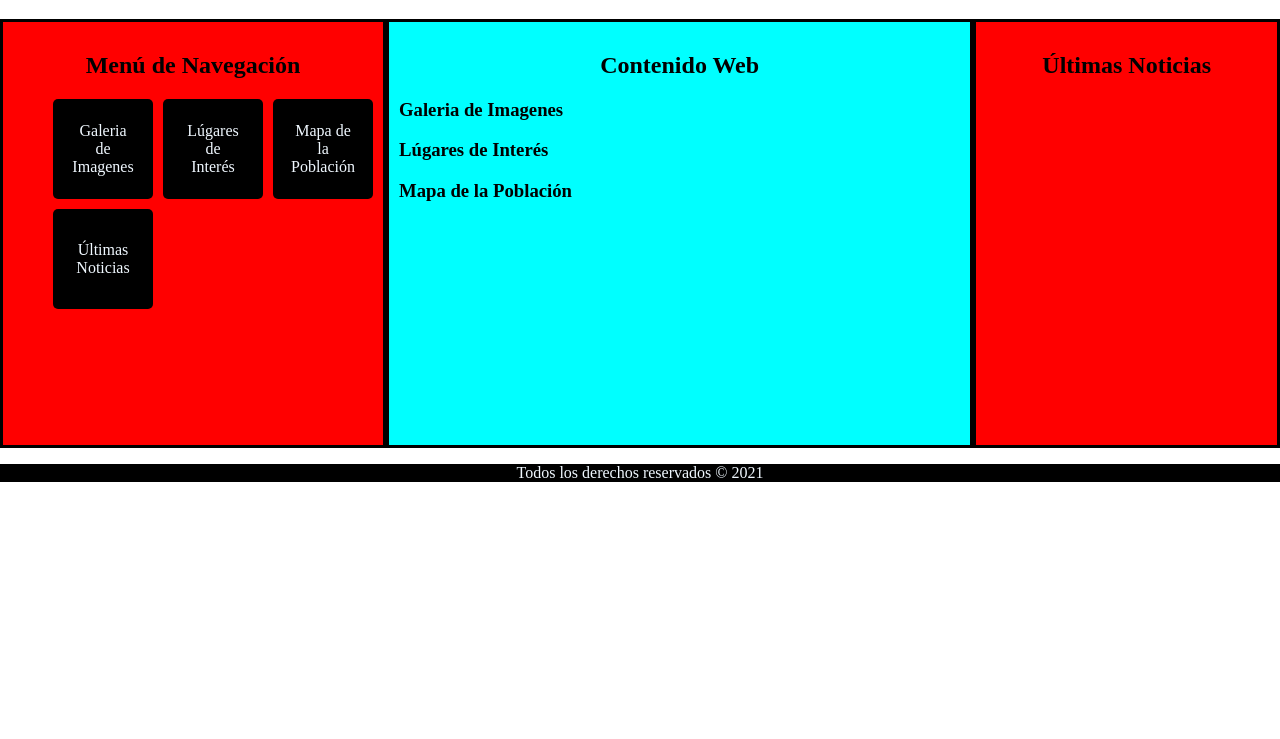
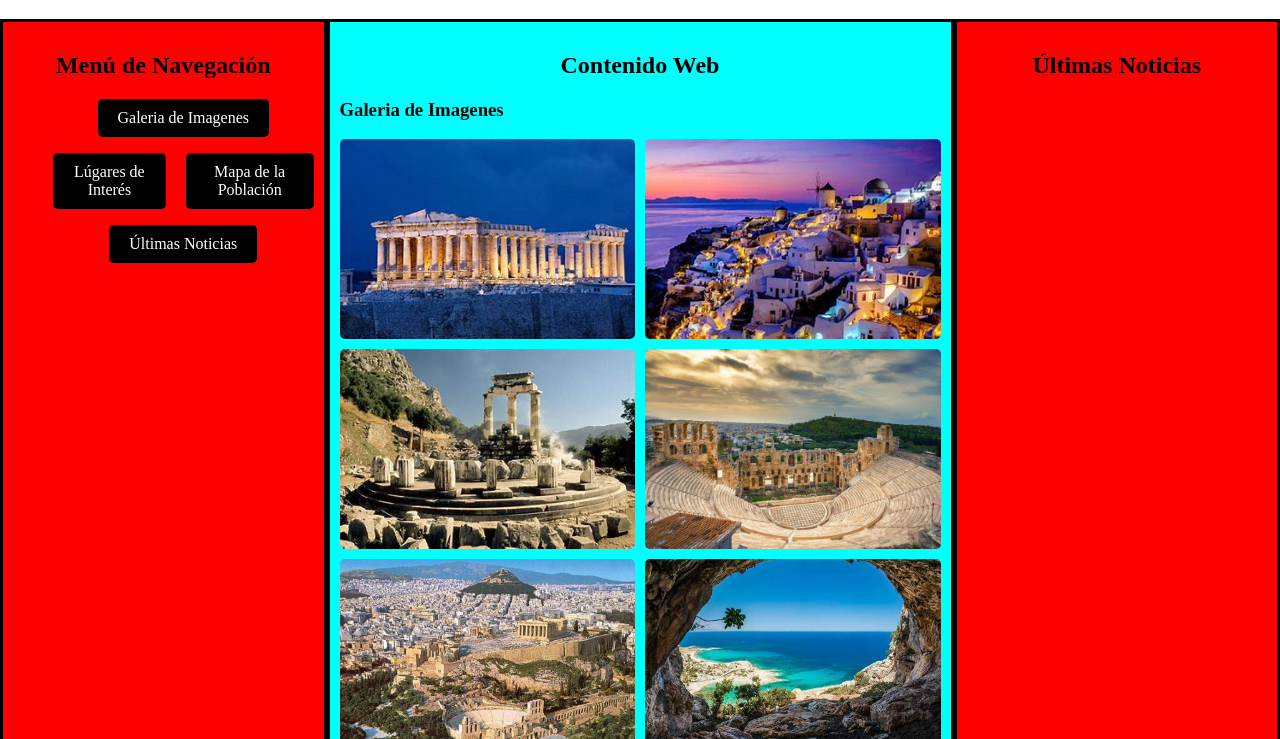
Before and after one commit to ManuelGalvez96/GalvezManuel_AE5_Turisme_local, a plain HTML site: page index.html in a window 1280 px wide. Shown: the part 61-800 px from the top of the page. Drawn offline with Linux system fonts and the light colour scheme.

Commit message:
Menú completado y main a medio acabar

```diff
--- a/estilos/styles.css
+++ b/estilos/styles.css
@@ -27,6 +27,71 @@ header, footer{
     flex: 1;
     padding: 10px;
 }
+.contenedorMenu{
+    display: grind;
+    grid-template-rows: auto 1fr auto;
+    gap: 10px;
+
+}
+.arriba ul{
+    text-align: center;
+    list-style-type: none;
+}
+.horizontal ul{
+    list-style-type: none;
+    display: flex;
+    gap: 20px;
+}
+.abajo{
+    align-self: end;
+    list-style-type: none;
+    text-align: center;
+    margin-left: 40px;
+}
+.izquierda{
+    margin-left: auto;
+}
+
+.bArriba{
+    display: inline-block;
+    padding: 10px 20px;
+    background-color: #000000;
+    color: white;
+    text-decoration: none;
+    border-radius: 5px;
+    text-align: center;
+    transition: background-color 0.3s ease;
+}
+.bAbajo{
+    display: inline-block;
+    padding: 10px 20px;
+    background-color: #000000;
+    color: white;
+    text-decoration: none;
+    border-radius: 5px;
+    text-align: center;
+    transition: background-color 0.3s ease;
+}
+.bIzquierda{
+    display: inline-block;
+    padding: 10px 20px;
+    background-color: #000000;
+    color: white;
+    text-decoration: none;
+    border-radius: 5px;
+    text-align: center;
+    transition: background-color 0.3s ease;
+}
+.bDerecha{
+    display: inline-block;
+    padding: 10px 20px;
+    background-color: #000000;
+    color: white;
+    text-decoration: none;
+    border-radius: 5px;
+    text-align: center;
+    transition: background-color 0.3s ease;
+}
 
 .main{
 
@@ -34,6 +99,21 @@ header, footer{
     background-color: aqua;
     flex: 2;
     padding: 10px;
+}
+.contenedorImagenes {
+    display: grid;
+    grid-template-columns: repeat(auto-fit, minmax(200px, 1fr));
+    gap: 10px;
+
+}
+.contenedorImagenes img{
+    width: 100%;
+    height: 200px;
+    object-fit: cover;
+    border-radius: 5px;
+}
+.mapa{
+    text-align: center;
 }
 
 .ultimas{
@@ -47,48 +127,3 @@ header, footer{
 h2{
     text-align: center;
 }
-
-.menu_navegacion{
-    list-style-type: none;
-    display: grid;
-    grid-template-columns: repeat(3, 100px);
-    grid-template-rows: repeat(3, 100px);
-    gap: 10px;
-    place-items: center;
-}
-
-.arriba{
-    grid-column: 2 / 3;
-    grid-row: 1 / 2;
-}
-
-.abajo{
-    grid-column: 2 / 3;
-    grid-row: 3 / 4;
-}
-
-.derecha{
-    grid-column: 3 / 4;
-    grid-row: 2 / 3;
-}
-
-.izquierda{
-    grid-column: 1 / 2;
-    grid-row: 2 / 3;
-}
-
-
-.menu_navegacion a{
-    text-decoration: none;
-    color: aliceblue;
-    background-color: black;
-    padding: 10px 20px;
-    display: flex;
-    text-align: center;
-    border-radius: 5px;
-    transition: background-color 0.3s ease;
-    width: 100px;
-    height: 100px;
-    align-items: center;
-    justify-content: center;
-}
--- a/index.html
+++ b/index.html
@@ -13,23 +13,47 @@
     <div class="contenido">
         <div class="menu">
             <h2>Menú de Navegación</h2>
-            <ul class="menu_navegacion">
-                <li><a href="#galeria" class="arriba">Galeria de Imagenes</a></li>
-                <li><a href="#interes" class="derecha">Lúgares de Interés</a></li>
-                <li><a href="#mapa" class="izquierda">Mapa de la Población</a></li>
-                <li><a href="#ultimas" class="abajo">Últimas Noticias</a></li>
-            </ul>
+            <div class="contenedorMenu">
+                <div class="arriba">
+                    <ul>
+                        <li><a href="#galeria" class="bArriba">Galeria de Imagenes</a></li>
+                    </ul>
+                </div>
+                <div class="horizontal">
+                    <ul>
+                        <li><a href="#interes" class="bDerecha">Lúgares de Interés</a></li>
+                        <li><a href="#mapa" class="bIzquierda">Mapa de la Población</a></li>
+                    </ul>
+                </div>
+                <div class="abajo">
+                    <li><a href="#ultimas" class="bAbajo">Últimas Noticias</a></li>
+                </div>
+            </div>
+
         </div>
         <div class="main">
             <h2>Contenido Web</h2>
             <div id= "galeria" class="galeria">
                 <h3>Galeria de Imagenes</h3>
+                <div class="contenedorImagenes">
+                    <img src="./imagenes/imagen1.jpg" alt="Imagen 1">
+                    <img src="./imagenes/imagen2.jpg" alt="Imagen 2">
+                    <img src="./imagenes/imagen3.jpg" alt="Imagen 3">
+                    <img src="./imagenes/imagen4.jpg" alt="Imagen 4">
+                    <img src="./imagenes/imagen5.jpg" alt="Imagen 5">
+                    <img src="./imagenes/imagen6.jpg" alt="Imagen 6">
+                    <img src="./imagenes/imagen7.jpg" alt="Imagen 7">
+                    <img src="./imagenes/imagen8.jpg" alt="Imagen 8">
+                    <img src="./imagenes/imagen9.jpg" alt="Imagen 9">
+                    <img src="./imagenes/imagen10.jpg" alt="Imagen 10">
+                </div>
             </div>
             <div id="interes" class="interes">
                 <h3>Lúgares de Interés</h3>
             </div>
             <div id= "mapa" class="mapa">
                 <h3>Mapa de la Población</h3>
+                <img src="./imagenes/mapaPoblacion.png" alt="Mapa de la Población">
             </div>
         </div>
         <div id="ultimas" class="ultimas">
```
Also changed, not shown: imagenes/imagen1.jpg (added), imagenes/imagen10.jpg (added), imagenes/imagen2.jpg (added), imagenes/imagen3.jpg (added), imagenes/imagen4.jpg (added), imagenes/imagen5.jpg (added), imagenes/imagen6.jpg (added), imagenes/imagen7.jpg (added), imagenes/imagen8.jpg (added), imagenes/imagen9.jpg (added), imagenes/mapaPoblacion.png (added).
